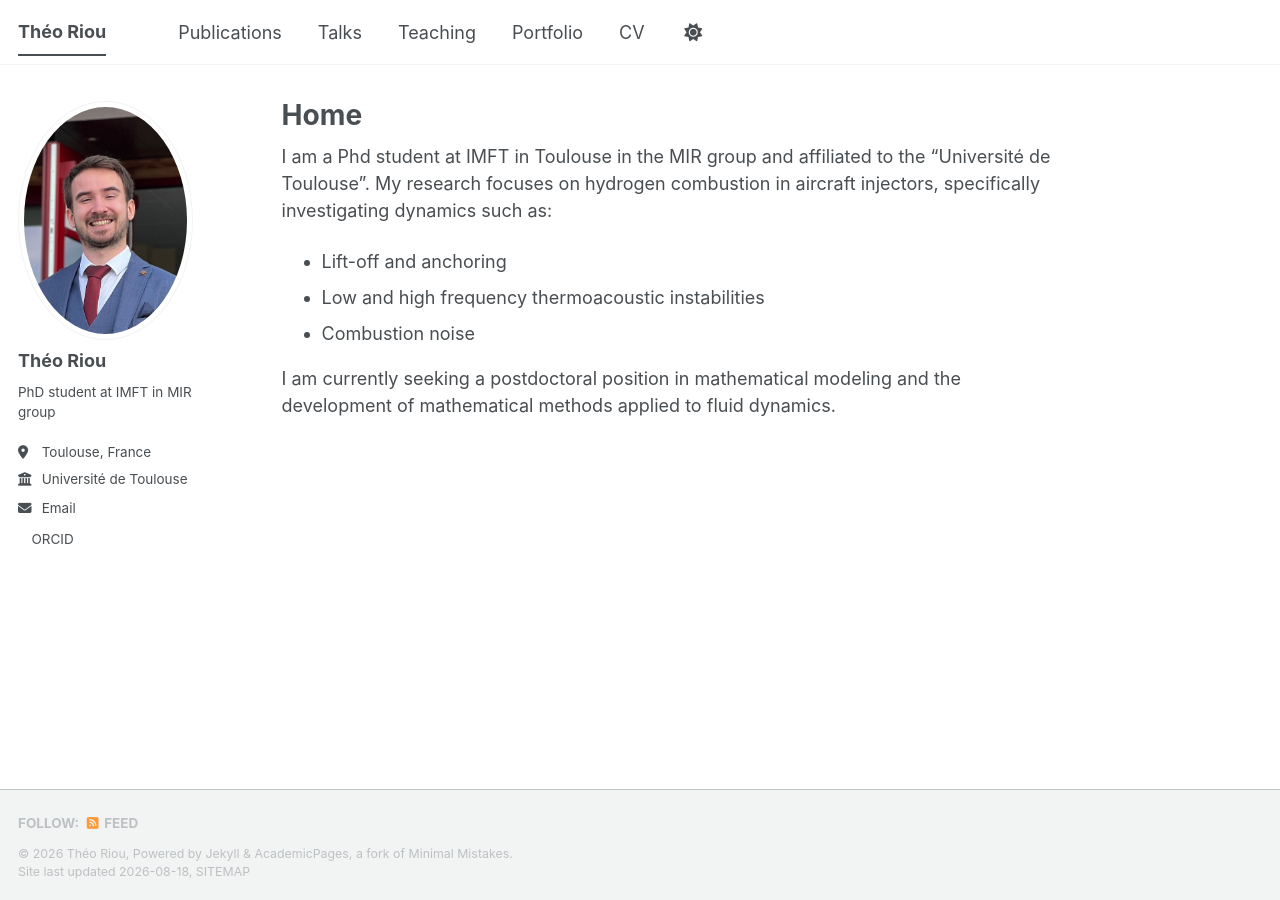
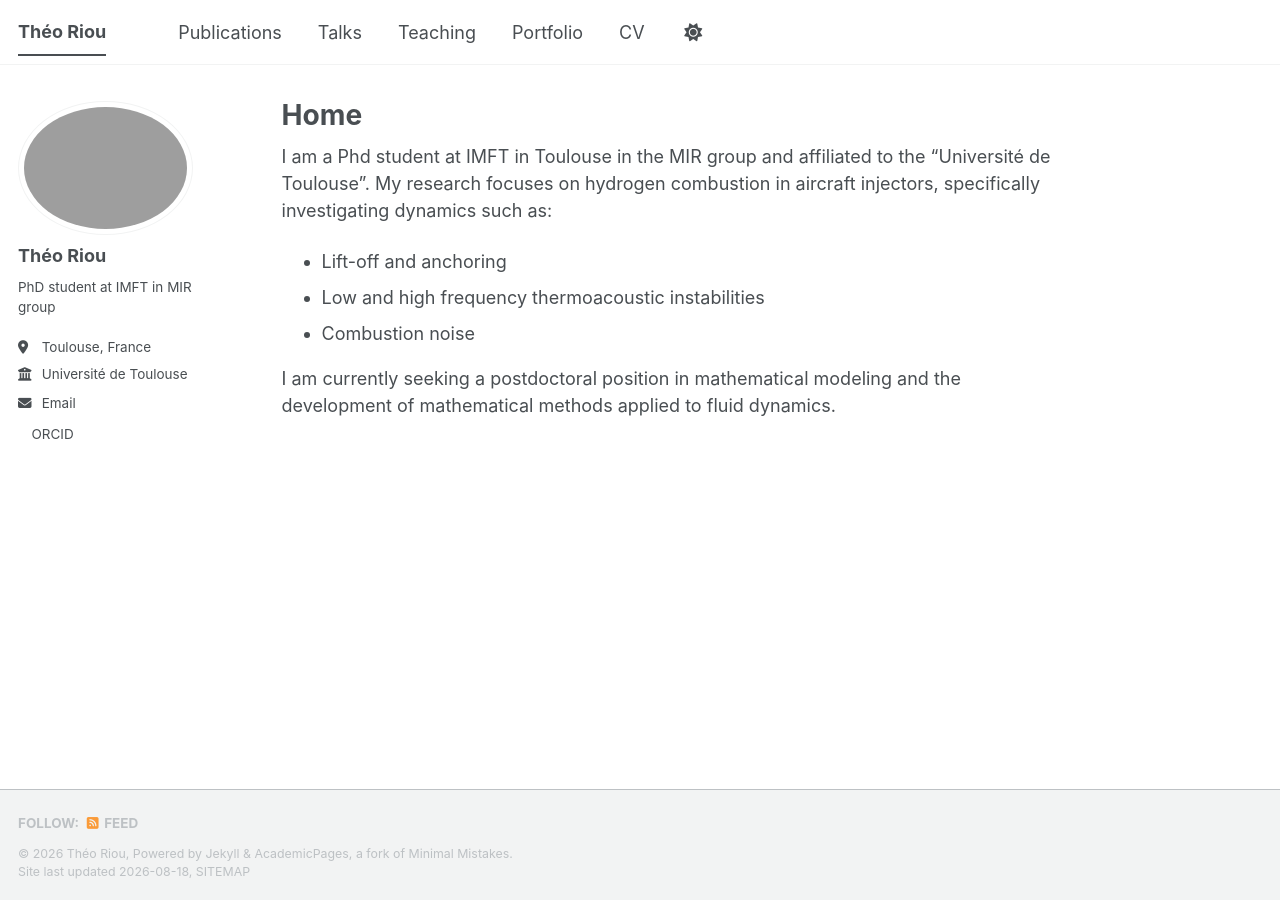
Before and after one commit to thriou/thriou.github.io, a Jekyll site: the page built from _pages/about.md, in a window 1280 px wide. Built offline with Jekyll 4.4.1, drawn with Linux system fonts in a browser that asks for light colours; a style sheet for code colours, icons or effects is not loaded.

Commit message:
Update _config.yml

```diff
--- a/_config.yml
+++ b/_config.yml
@@ -23,7 +23,7 @@ repository               : "thriou/thriou.github.io"
 #               Additional customization can be done by editing /_includes/author-profile.html
 author:
   # Biographic information
-  avatar           : "profile.png"
+  avatar           : "Profile2.png"
   name             : "Théo Riou"
   pronouns         : # example: "she/her"
   bio              : "PhD student at IMFT in MIR group"
```
